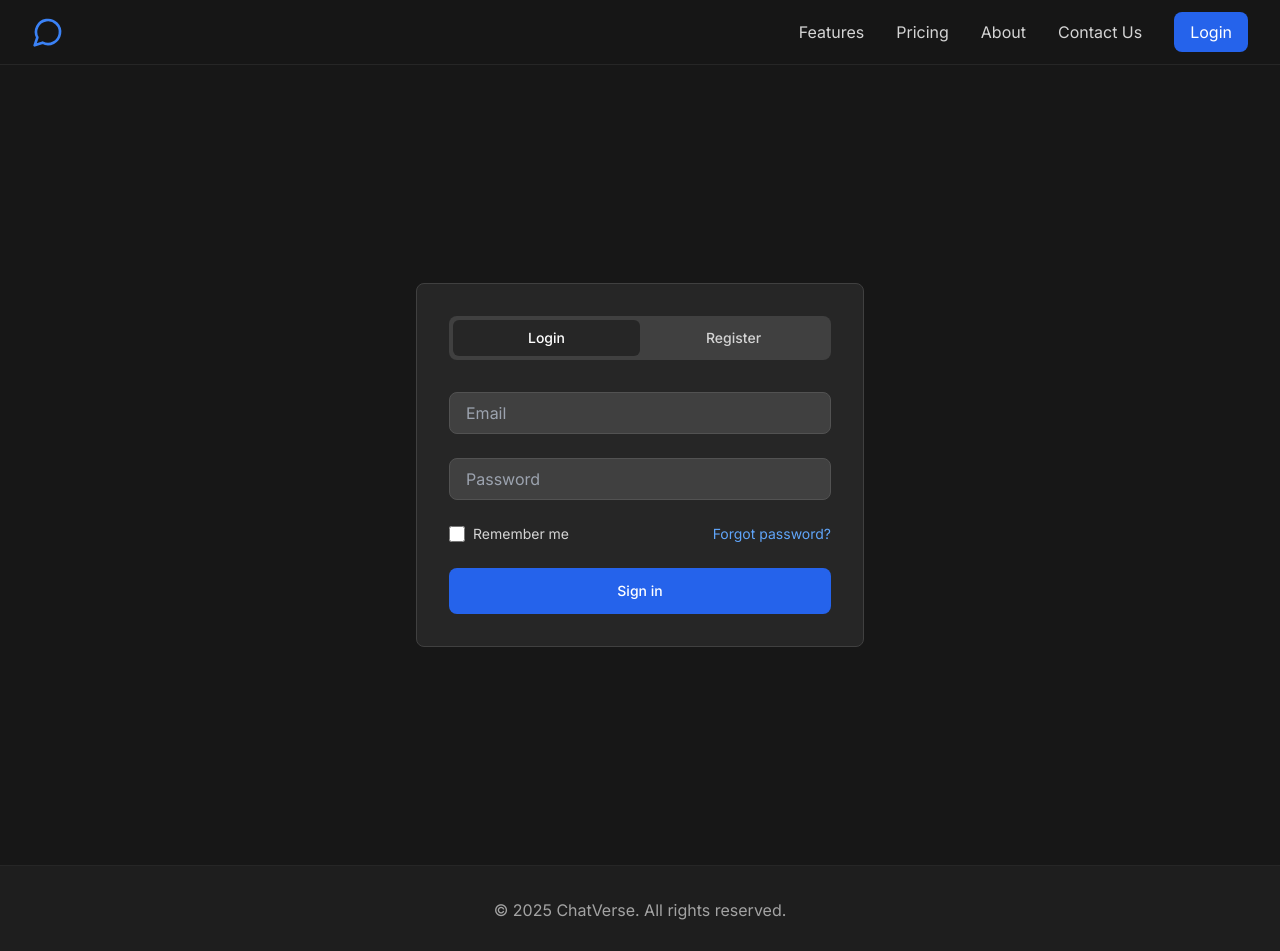
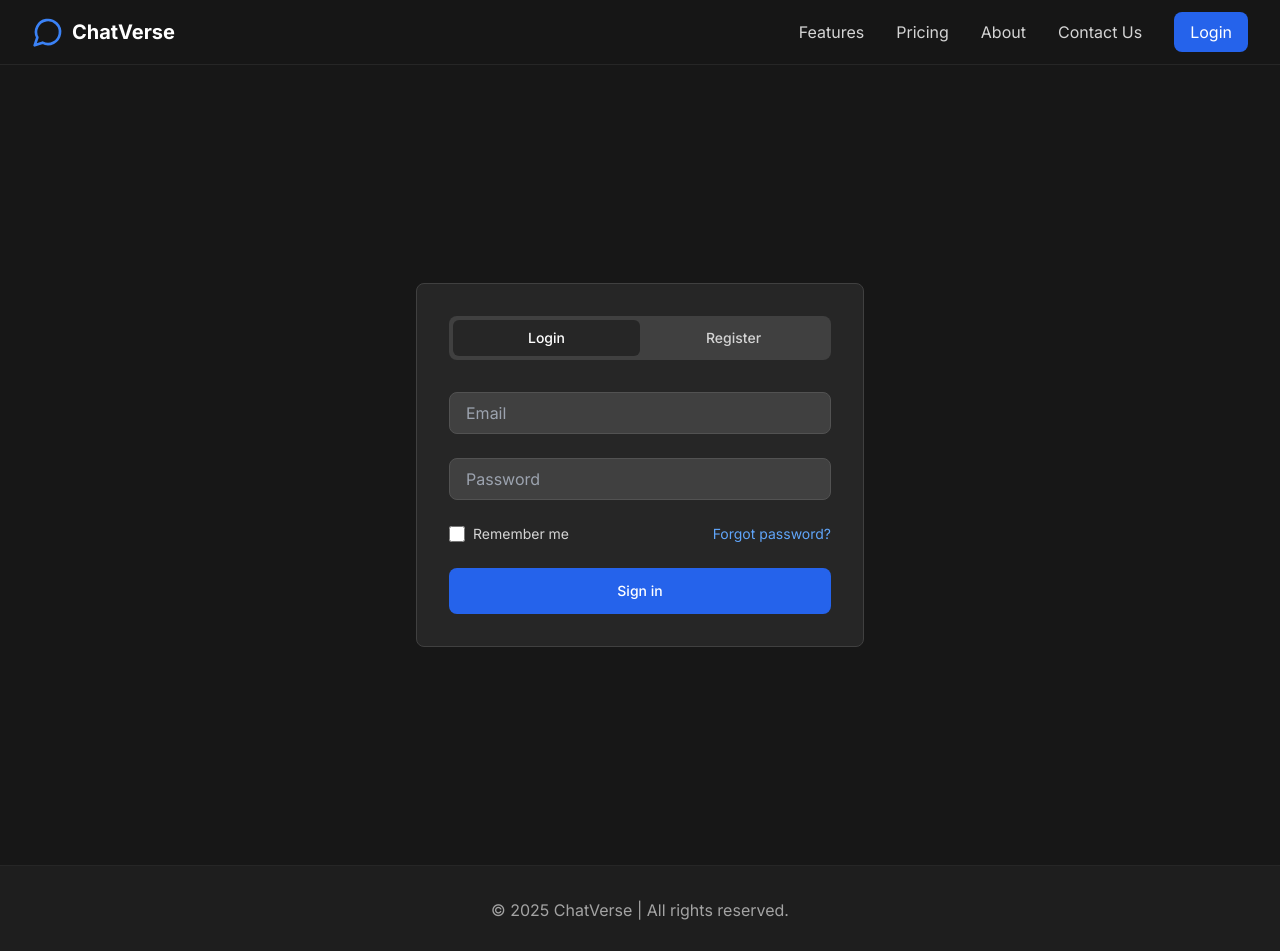
Before and after one commit to KoushikMallik-developer/chatverse-app-v2, a React (Vite) app: page /auth in a window 1280 px wide. Shown: the top 951 px of the page. Built offline with nearby package versions, Linux system fonts and the light colour scheme; no server answers.

Commit message:
updated name

```diff
--- a/src/components/Footer/index.jsx
+++ b/src/components/Footer/index.jsx
@@ -5,7 +5,10 @@ const Footer = () => {
         <footer className="bg-neutral-800/50 border-t border-neutral-800">
             <div className="max-w-7xl mx-auto px-4 py-8">
                 <div className="text-center text-neutral-400">
-                    <p>© 2025 ChatVerse. All rights reserved.</p>
+                    <p>
+                        © 2025 {import.meta.env.VITE_APP_NAME || 'ChatVerse'} |
+                        All rights reserved.
+                    </p>
                 </div>
             </div>
         </footer>
--- a/src/components/Header/index.jsx
+++ b/src/components/Header/index.jsx
@@ -31,7 +31,7 @@ const Header = () => {
                         <MessageCircle className="h-8 w-8 text-blue-500" />
                         <Link to="/">
                             <span className="ml-2 text-xl font-bold">
-                                {import.meta.env.VITE_APP_NAME}
+                                {import.meta.env.VITE_APP_NAME || 'ChatVerse'}
                             </span>
                         </Link>
                     </div>
```
